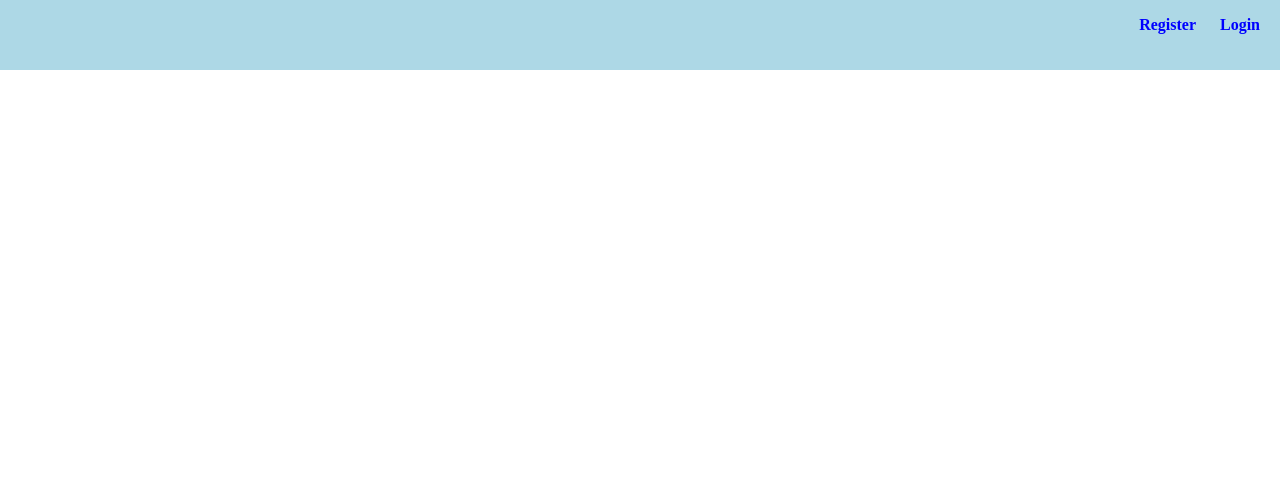
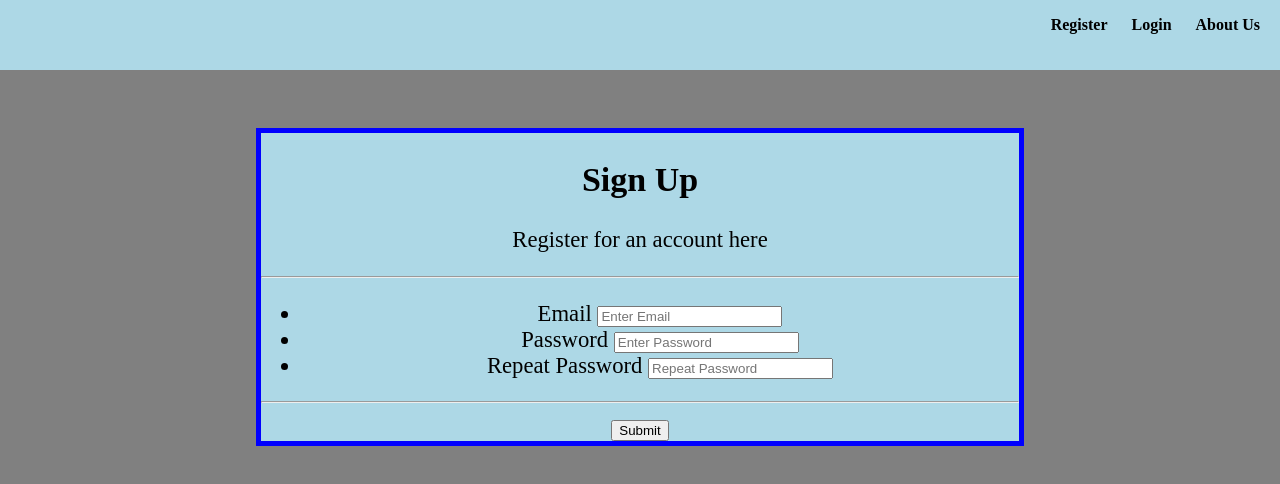
Before and after one commit to Reibel19/RegisterPage, a plain HTML site: page index.html in a window 1280 px wide. Drawn offline with Linux system fonts and the light colour scheme.

Commit message:
RegisterPageDemo

```diff
--- a/index.html
+++ b/index.html
@@ -11,8 +11,33 @@
         <ul>
             <li>Register</li>
             <li>Login</li>
+            <li>About Us</li>
         </ul>
 
     </nav>
+    <form>
+        <h2>Sign Up</h2>
+        <p>Register for an account here</p>
+        <hr>
+
+        <ul>
+            <li><label for="email">Email</label>
+                <input type="text" placeholder="Enter Email" name="email" required></li>
+
+            <li><label for="psw">Password</label>
+                <input type="password" placeholder="Enter Password" name="psw" required></li>
+
+            <li>
+                <label for="psw-repeat">Repeat Password</label>
+                <input type="password" placeholder="Repeat Password" name="psw-repeat" required>
+            </li>
+        </ul>
+
+        <hr>
+
+        <div class="Submission">
+            <button type="submit" class="submitbutton">Submit</button>
+        </div>
+    </form>
 </body>
 </html>
--- a/main.css
+++ b/main.css
@@ -9,7 +9,7 @@ nav {
 
 nav ul li {
     display: inline-block;
-    color: blue;
+    color: black;
     font-weight: bold;
     margin-right: 20px;
 }
@@ -17,3 +17,19 @@ nav ul li {
 nav ul {
     text-align: right;
 }
+
+form {
+    text-align: center;
+    margin-top: 10vw;
+    border: solid 5px blue;
+    margin-left: 20vw;
+    margin-right: 20vw;
+    font-size: 17pt;
+    background-color: lightblue;
+}
+
+body {
+    background-color: grey;
+    margin: 0px;
+    padding: 0px;
+}
```
